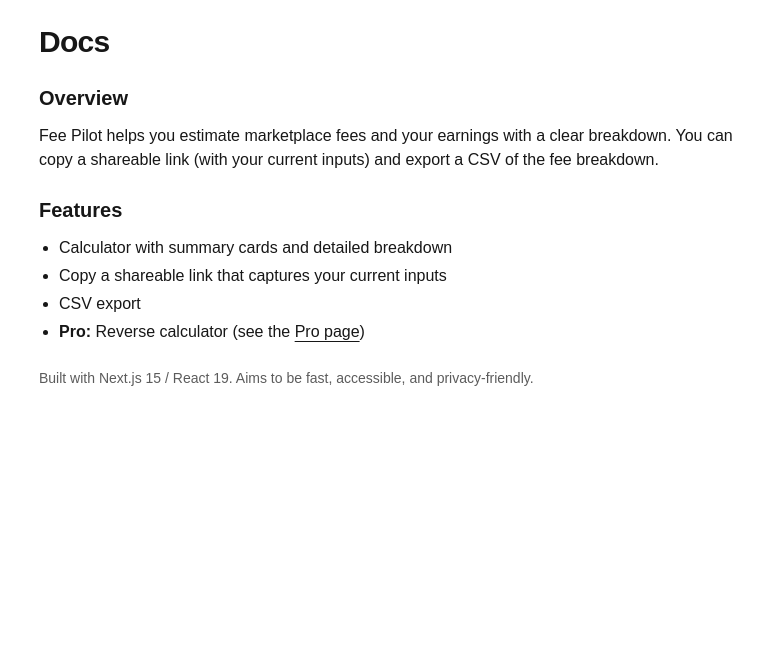
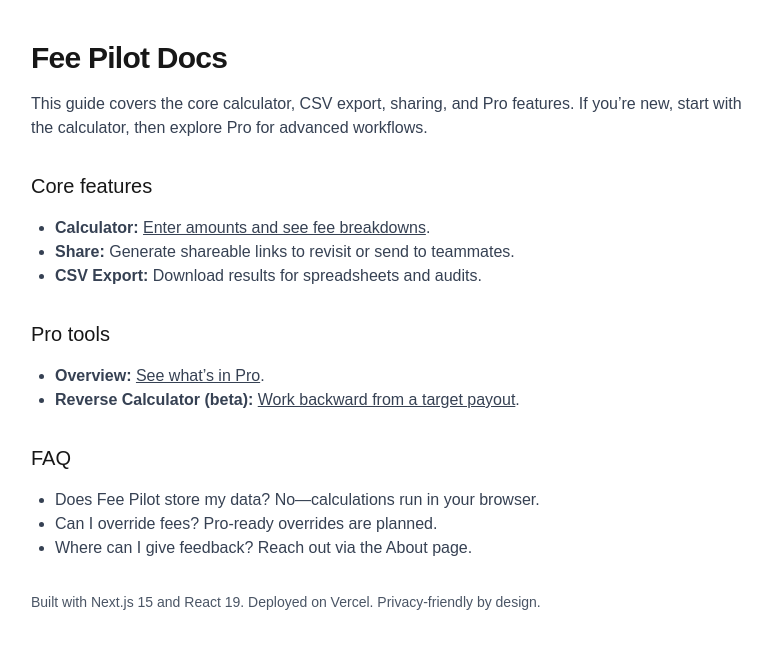
Before and after one commit to gpcreativestudios2018/FeePilot, a Next.js app: page /docs in a window 1280 px wide. Shown: the top 648 px of the page, without its empty margins (241-1013 px from the left). Built offline with nearby package versions, Linux system fonts and the light colour scheme.

Commit message:
seo: add explicit metadata to /docs

```diff
--- a/src/app/docs/page.tsx
+++ b/src/app/docs/page.tsx
@@ -1,45 +1,94 @@
+// src/app/docs/page.tsx
 import type { Metadata } from 'next';
 import Link from 'next/link';
 
 export const metadata: Metadata = {
-  title: 'Docs',
+  title: 'Docs — Fee Pilot',
   description:
-    'How to use Fee Pilot: calculator tips, sharing links, CSV export, and Pro features overview.',
-  alternates: { canonical: '/docs' },
+    'Documentation for Fee Pilot: how to use the calculator, export CSV, share results, and explore Pro tools like the Reverse Calculator.',
+  alternates: {
+    canonical: '/docs',
+  },
+  openGraph: {
+    title: 'Fee Pilot Docs',
+    description:
+      'Learn how to use Fee Pilot to estimate fees, compare outcomes, and share results. Includes notes on Pro features.',
+    url: '/docs',
+    siteName: 'Fee Pilot',
+    type: 'article',
+  },
+  robots: {
+    index: true,
+    follow: true,
+  },
 };
 
 export default function DocsPage() {
   return (
-    <main className="mx-auto max-w-3xl p-6 space-y-6">
-      <h1 className="text-3xl font-semibold tracking-tight">Docs</h1>
+    <main className="mx-auto max-w-3xl px-4 py-10">
+      <h1 className="text-3xl font-semibold tracking-tight">Fee Pilot Docs</h1>
 
-      <section className="space-y-3">
-        <h2 className="text-xl font-semibold">Overview</h2>
-        <p>
-          Fee Pilot helps you estimate marketplace fees and your earnings with a clear breakdown.
-          You can copy a shareable link (with your current inputs) and export a CSV of the fee breakdown.
-        </p>
-      </section>
+      <p className="mt-4 text-base text-gray-700" suppressHydrationWarning>
+        This guide covers the core calculator, CSV export, sharing, and Pro features. If you’re new,
+        start with the calculator, then explore Pro for advanced workflows.
+      </p>
 
-      <section className="space-y-3">
-        <h2 className="text-xl font-semibold">Features</h2>
-        <ul className="list-disc pl-5 space-y-1">
-          <li>Calculator with summary cards and detailed breakdown</li>
-          <li>Copy a shareable link that captures your current inputs</li>
-          <li>CSV export</li>
+      <section className="mt-8 space-y-4">
+        <h2 className="text-xl font-medium">Core features</h2>
+        <ul className="list-disc pl-6 text-gray-700">
           <li>
-            <strong>Pro:</strong> Reverse calculator (see the{' '}
-            <Link href="/pro" className="underline underline-offset-4">
-              Pro page
+            <strong>Calculator:</strong>{' '}
+            <Link href={'/' as Route} className="underline">
+              Enter amounts and see fee breakdowns
             </Link>
-            )
+            .
+          </li>
+          <li>
+            <strong>Share:</strong> Generate shareable links to revisit or send to teammates.
+          </li>
+          <li>
+            <strong>CSV Export:</strong> Download results for spreadsheets and audits.
           </li>
         </ul>
       </section>
 
-      <p className="opacity-70 text-sm">
-        Built with Next.js 15 / React 19. Aims to be fast, accessible, and privacy-friendly.
-      </p>
+      <section className="mt-8 space-y-4">
+        <h2 className="text-xl font-medium">Pro tools</h2>
+        <ul className="list-disc pl-6 text-gray-700">
+          <li>
+            <strong>Overview:</strong>{' '}
+            <Link href={'/pro' as Route} className="underline">
+              See what’s in Pro
+            </Link>
+            .
+          </li>
+          <li>
+            <strong>Reverse Calculator (beta):</strong>{' '}
+            <Link href={'/pro/target' as Route} className="underline">
+              Work backward from a target payout
+            </Link>
+            .
+          </li>
+        </ul>
+      </section>
+
+      <section className="mt-8 space-y-4">
+        <h2 className="text-xl font-medium">FAQ</h2>
+        <ul className="list-disc pl-6 text-gray-700">
+          <li>Does Fee Pilot store my data? No—calculations run in your browser.</li>
+          <li>Can I override fees? Pro-ready overrides are planned.</li>
+          <li>Where can I give feedback? Reach out via the About page.</li>
+        </ul>
+      </section>
+
+      <section className="mt-8 text-sm text-gray-600">
+        <p>
+          Built with Next.js 15 and React 19. Deployed on Vercel. Privacy-friendly by design.
+        </p>
+      </section>
     </main>
   );
 }
+
+// Typed route helper
+type Route = '/' | '/about' | '/docs' | '/pro' | '/pro/target';
```
